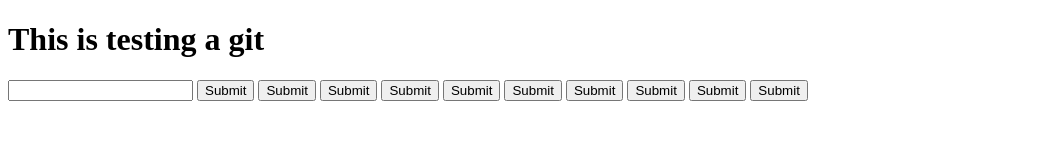
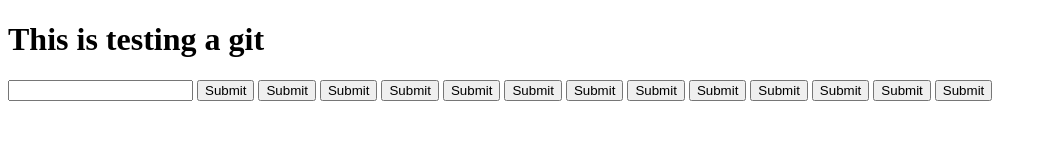
Before and after one commit to Ca-Wai/hello, a plain HTML site: page hello.html in a window 1280 px wide. Shown: the whole page, without its empty margins (0-1047 px from the left). Drawn offline with Linux system fonts and the light colour scheme.

Commit message:
Add more line

```diff
--- a/hello.html
+++ b/hello.html
@@ -17,6 +17,9 @@
             <input type="submit" value="Submit">
             <input type="submit" value="Submit">
             <input type="submit" value="Submit">
+            <input type="submit" value="Submit">
+            <input type="submit" value="Submit">
+            <input type="submit" value="Submit">
         </div>
     </body>
 </html>
```
